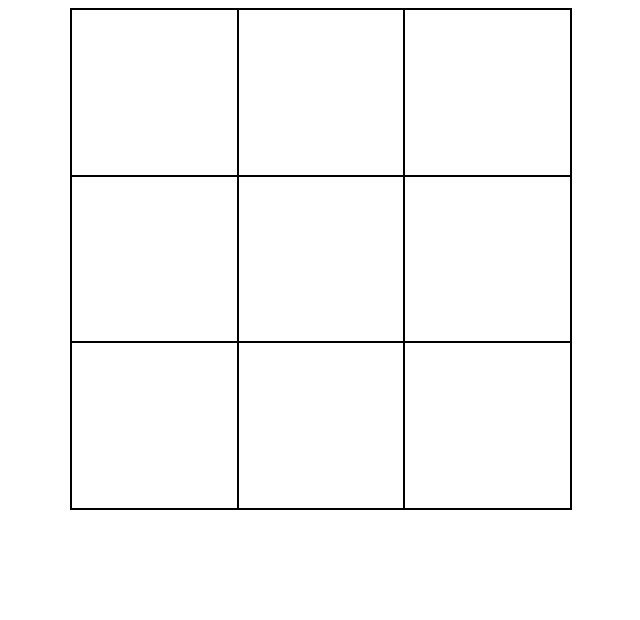
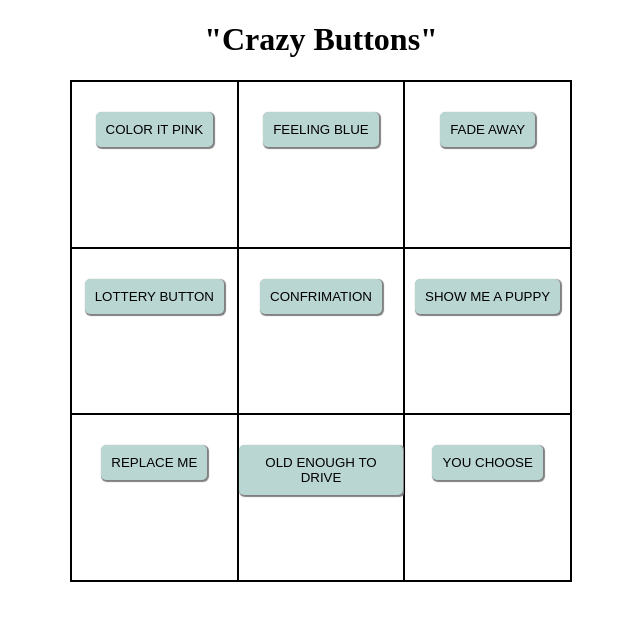
Before and after one commit to willow-the/wednesday-PM, a plain HTML site: page index.html in a window 1280 px wide. Shown: the whole page, without its empty margins (319-959 px from the left). Drawn offline with nearby package versions, Linux system fonts and the light colour scheme.

Commit message:
added id's

```diff
--- a/index.html
+++ b/index.html
@@ -7,16 +7,17 @@
   <title></title>
 </head>
 <body>
+  <h1>"Crazy Buttons"</h1>
   <div id="container">
-    <div></div>
-    <div></div>
-    <div></div>
-    <div></div>
-    <div></div>
-    <div></div>
-    <div></div>
-    <div></div>
-    <div></div>
+    <div><button id= "pink">COLOR IT PINK</button></div>
+    <div><button id= "blue">FEELING BLUE</button></div>
+    <div><button id= "fade">FADE AWAY</button></div>
+    <div><button id= "lot">LOTTERY BUTTON</button></div>
+    <div><button id= "com">CONFRIMATION</button></div>
+    <div><button id= "puppy">SHOW ME A PUPPY</button></div>
+    <div><button id= "repl">REPLACE ME</button></div>
+    <div><button id= "drive">OLD ENOUGH TO DRIVE</button></div>
+    <div><button id= "choo">YOU CHOOSE</button></div>
   </div>
 </body>
 </html>
--- a/style.css
+++ b/style.css
@@ -24,3 +24,6 @@ button:hover {
   color: white;
   background: #305e59;
 }
+h1{
+  text-align: center;
+}
```
